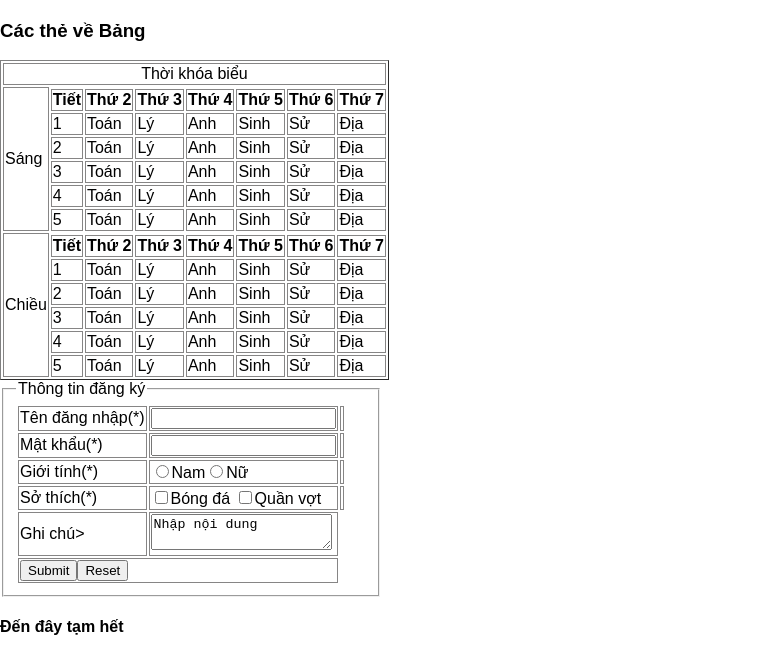
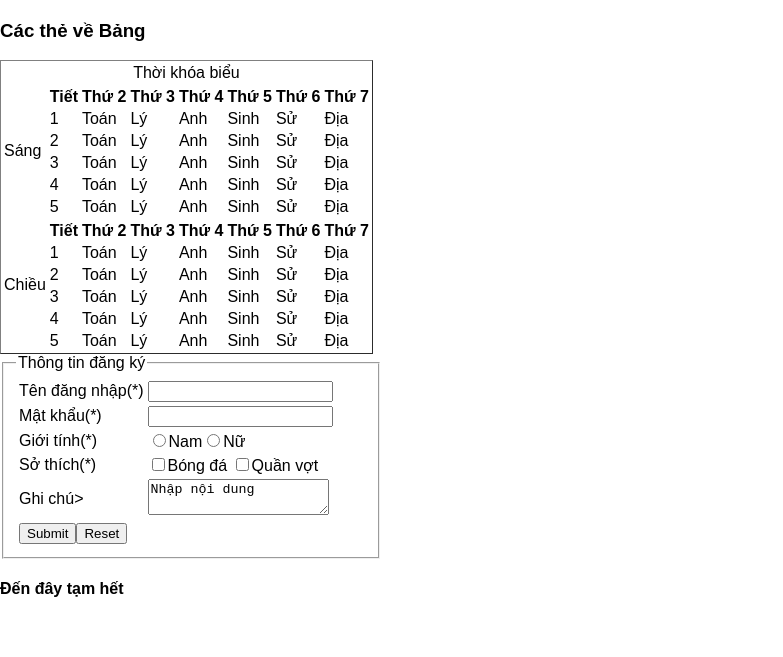
Before and after one commit to GiaoThay/HocHTML, a plain HTML site: page index.html in a window 1280 px wide. Shown: the part 1310-1967 px from the top of the page, without its empty margins (0-783 px from the left). After the commit the page ends 1929 px from the top, so only its background shows below. Drawn offline with Linux system fonts and the light colour scheme.

Commit message:
Update main.css

```diff
--- a/css/main.css
+++ b/css/main.css
@@ -194,3 +194,7 @@ body {
     background-color:#4CAF50;
     color: white;
 }
+#loginbox table, th, td{
+        border:0px solid #868585;
+
+}
```
